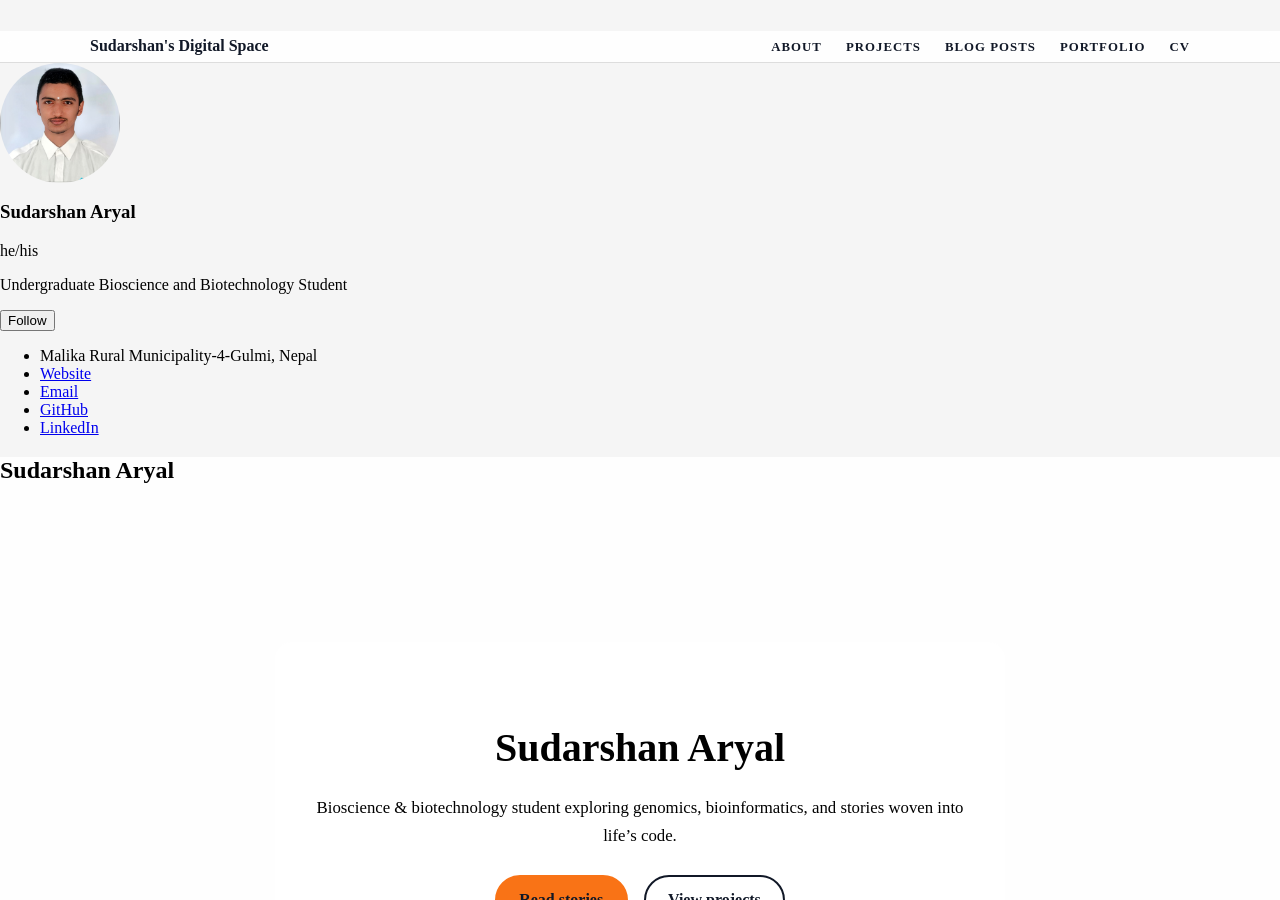
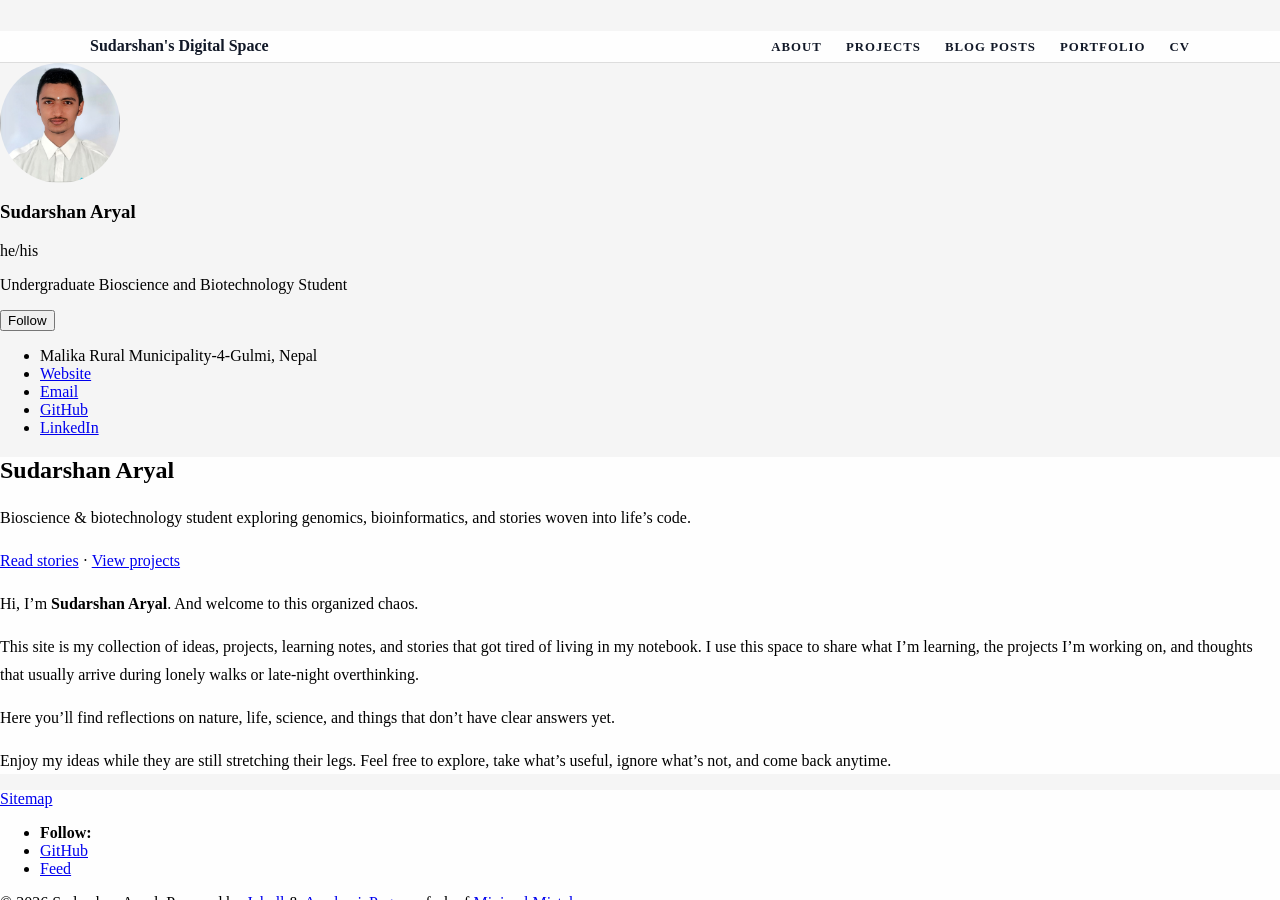
Before and after one commit to Sudu-09-Nep/sudu.github.io, a Jekyll site: the page built from _pages/about.md, in a window 1280 px wide and 900 px high. Built offline with Jekyll 4.4.1, drawn with Linux system fonts in a browser that asks for light colours; a script bundle is joined from its source files by our own code; library files that are not in the unit come from our copies.

Commit message:
Update about.md

```diff
--- a/_pages/about.md
+++ b/_pages/about.md
@@ -8,31 +8,14 @@ redirect_from:
   - /about.html
 ---
 
-<div class="hero-landing">
-  <div class="hero-overlay">
-    <h1 class="hero-name">Sudarshan Aryal</h1>
-    <p class="hero-tagline">
-      Bioscience & biotechnology student exploring genomics, bioinformatics, and stories woven into life’s code.
-    </p>
-    <div class="hero-links">
-      <a href="{{ '/year-archive/' | relative_url }}" class="hero-button">Read stories</a>
-      <a href="{{ '/projects/' | relative_url }}" class="hero-button hero-button-outline">View projects</a>
-    </div>
-  </div>
-</div>
+Bioscience & biotechnology student exploring genomics, bioinformatics, and stories woven into life’s code.
 
-<div class="page__content">
-  <p>
-    Hi, I’m <strong>Sudarshan Aryal</strong>. And welcome to this organized chaos.
-  </p>
-  <p>
-    This site is my collection of ideas, projects, learning notes, and stories that got tired of living in my notebook.
-    I use this space to share what I’m learning, the projects I’m working on, and thoughts that usually arrive during lonely walks or late-night overthinking.
-  </p>
-  <p>
-    Here you’ll find reflections on nature, life, science, and things that don’t have clear answers yet.
-  </p>
-  <p>
-    Enjoy my ideas while they are still stretching their legs. Feel free to explore, take what’s useful, ignore what’s not, and come back anytime.
-  </p>
-</div>
+[Read stories]({{ '/year-archive/' | relative_url }}) · [View projects]({{ '/projects/' | relative_url }})
+
+Hi, I’m **Sudarshan Aryal**. And welcome to this organized chaos.
+
+This site is my collection of ideas, projects, learning notes, and stories that got tired of living in my notebook. I use this space to share what I’m learning, the projects I’m working on, and thoughts that usually arrive during lonely walks or late-night overthinking.
+
+Here you’ll find reflections on nature, life, science, and things that don’t have clear answers yet.
+
+Enjoy my ideas while they are still stretching their legs. Feel free to explore, take what’s useful, ignore what’s not, and come back anytime.
```
